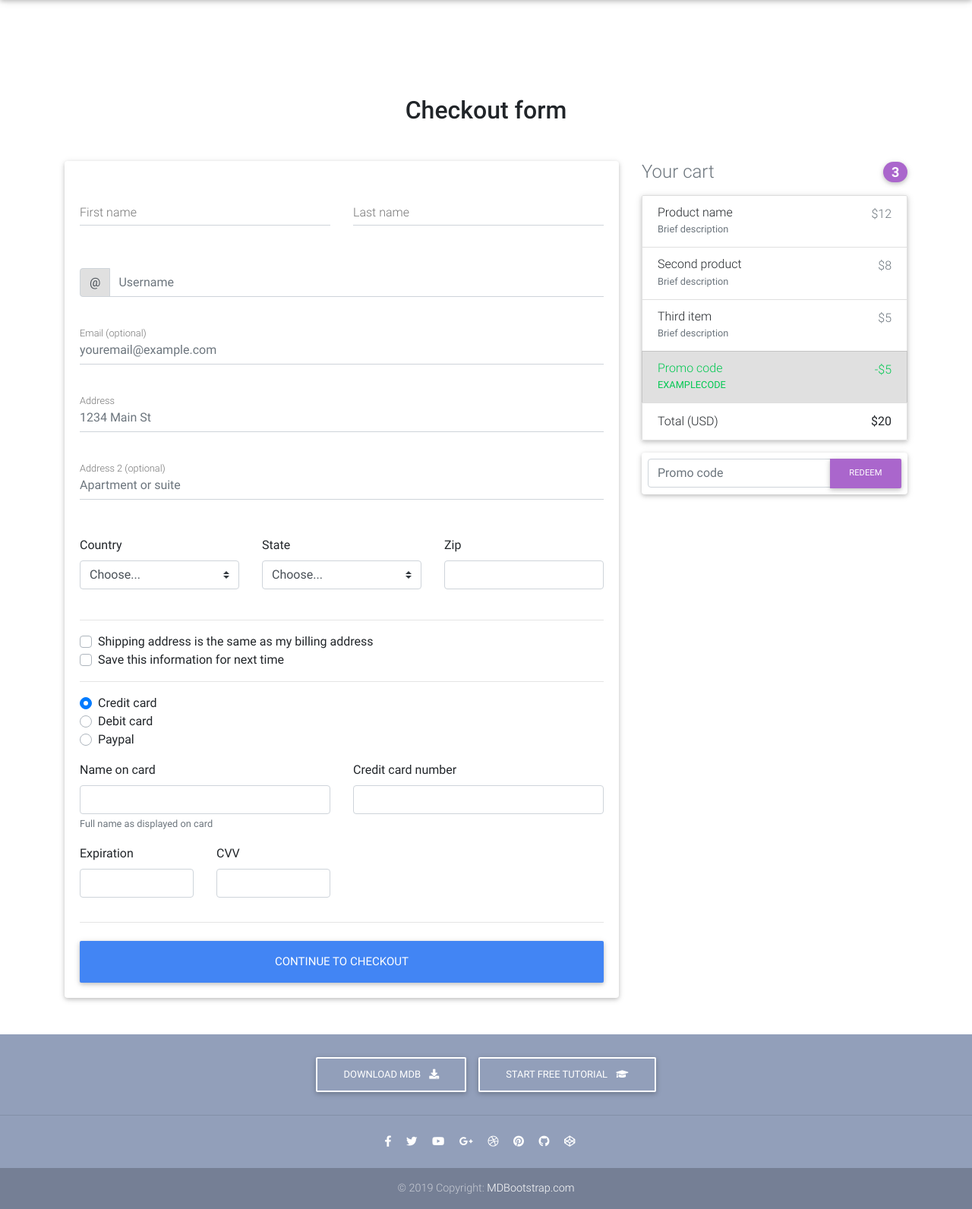
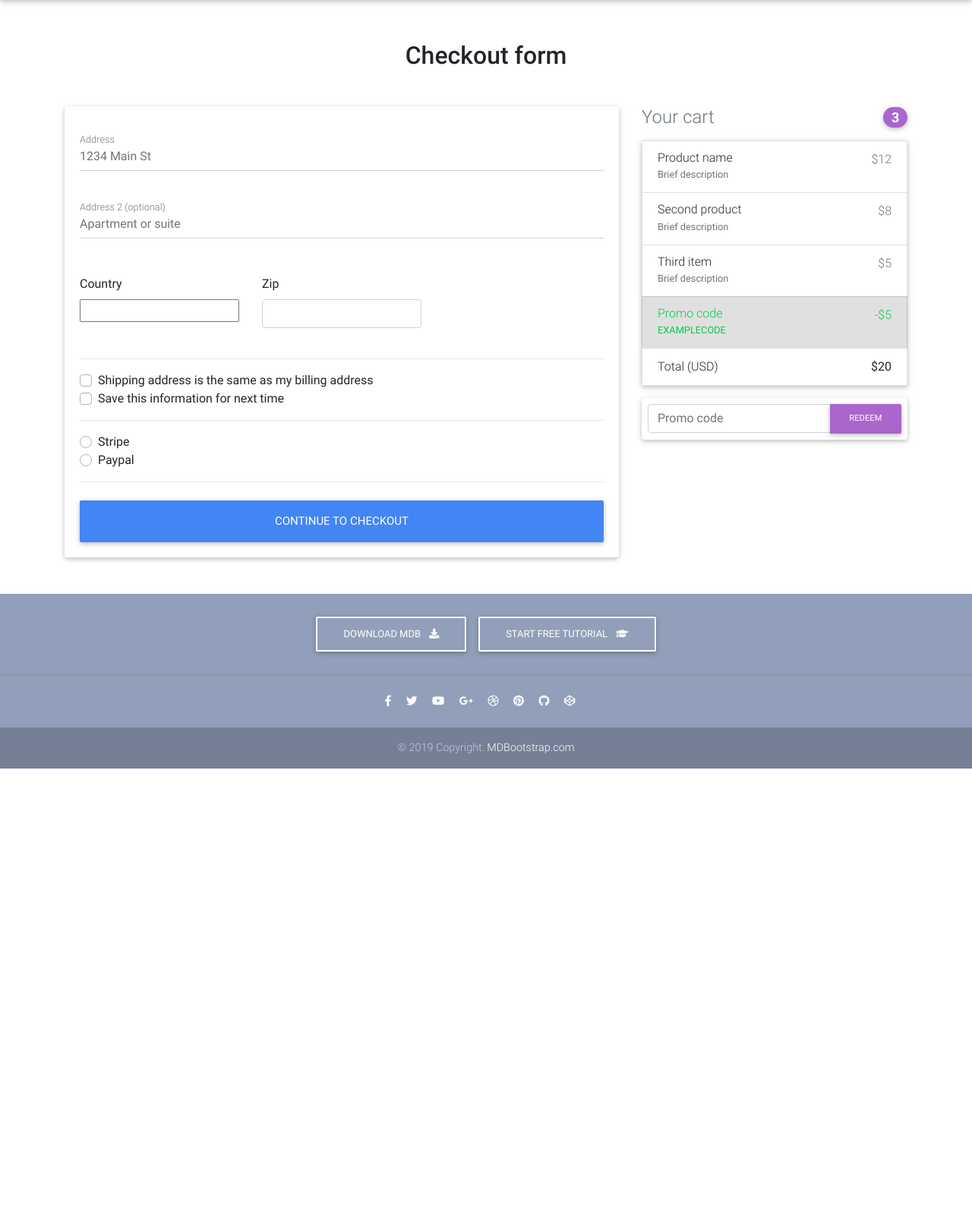
Before and after one commit to Omdaprog/django_ecommerce_store, a Django app: page /checkout/ in a window 1280 px wide. Shown: the part 66-1658 px from the top of the page at 76% size. After the commit the page ends 1078 px from the top, so only its background shows below. Run offline with Django 3.2, Linux system fonts and the light colour scheme; some libraries are stand-ins or nearby versions.

Commit message:
add the checkout process

```diff
--- /dev/null
+++ b/core/forms.py
@@ -0,0 +1,28 @@
+from django import forms
+from django_countries.fields import CountryField
+from django_countries.widgets import CountrySelectWidget
+PAYMENT_CHOICES = (
+    ('S','Stripe'),
+    ('p','Paypal')
+)
+
+class CheckoutForm(forms.Form):
+    street_adress = forms.CharField(widget=forms.TextInput(attrs={
+        'placeholder': '1234 Main St',
+        'class':'form-control'
+    }))
+    apartment_adress = forms.CharField(required = False, widget=forms.TextInput(attrs={
+        'placeholder': 'Apartment or suite',
+        'class':'form-control'
+    }))
+    country = CountryField(blank_label='(select country)').formfield(
+        required=False,
+        widget=CountrySelectWidget(attrs={
+            'class': 'custom-select d-block w-100',
+        }))
+    zip = forms.CharField(widget=forms.TextInput(attrs={
+        'class':'form-control'
+    }))
+    same_shipping_adress = forms.CharField(required = False)
+    save_info = forms.CharField(required = False)
+    payment_option = forms.ChoiceField(widget=forms.RadioSelect, choices=PAYMENT_CHOICES)
--- a/core/templates/checkout-page.html
+++ b/core/templates/checkout-page.html
@@ -3,6 +3,7 @@
 Checkout-page
 {% endblock title %}
 {% block content %}
+{% load crispy_forms_tags %}
 
 
 <!-- Navbar -->
@@ -77,7 +78,7 @@
 <!-- Navbar -->
 
 <!--Main layout-->
-<main class="mt-5 pt-4">
+<main>
   <div class="container wow fadeIn">
 
     <!-- Heading -->
@@ -92,62 +93,31 @@
         <!--Card-->
         <div class="card">
 
+
+          <!-- <form>
+            {% csrf_token %}
+            {{ form|crispy }}
+            <button class="btn btn-primary" type="submit">Checkout</button>
+          </form> -->
+
+
+
           <!--Card content-->
-          <form class="card-body">
+          <form method="POST" class="card-body">
+            {% csrf_token %}
 
-            <!--Grid row-->
-            <div class="row">
-
-              <!--Grid column-->
-              <div class="col-md-6 mb-2">
-
-                <!--firstName-->
-                <div class="md-form ">
-                  <input type="text" id="firstName" class="form-control">
-                  <label for="firstName" class="">First name</label>
-                </div>
-
-              </div>
-              <!--Grid column-->
-
-              <!--Grid column-->
-              <div class="col-md-6 mb-2">
-
-                <!--lastName-->
-                <div class="md-form">
-                  <input type="text" id="lastName" class="form-control">
-                  <label for="lastName" class="">Last name</label>
-                </div>
-
-              </div>
-              <!--Grid column-->
-
-            </div>
-            <!--Grid row-->
-
-            <!--Username-->
-            <div class="md-form input-group pl-0 mb-5">
-              <div class="input-group-prepend">
-                <span class="input-group-text" id="basic-addon1">@</span>
-              </div>
-              <input type="text" class="form-control py-0" placeholder="Username" aria-describedby="basic-addon1">
-            </div>
-
-            <!--email-->
-            <div class="md-form mb-5">
-              <input type="text" id="email" class="form-control" placeholder="youremail@example.com">
-              <label for="email" class="">Email (optional)</label>
-            </div>
 
             <!--address-->
             <div class="md-form mb-5">
-              <input type="text" id="address" class="form-control" placeholder="1234 Main St">
+              <!-- <input type="text" id="address" class="form-control" placeholder="1234 Main St"> -->
+              {{ form.street_adress }}
               <label for="address" class="">Address</label>
             </div>
 
             <!--address-2-->
             <div class="md-form mb-5">
-              <input type="text" id="address-2" class="form-control" placeholder="Apartment or suite">
+              <!-- <input type="text" id="address-2" class="form-control" placeholder="Apartment or suite"> -->
+              {{ form.apartment_adress }}
               <label for="address-2" class="">Address 2 (optional)</label>
             </div>
 
@@ -158,10 +128,11 @@
               <div class="col-lg-4 col-md-12 mb-4">
 
                 <label for="country">Country</label>
-                <select class="custom-select d-block w-100" id="country" required>
+                <!-- <select class="custom-select d-block w-100" id="country" required>
                   <option value="">Choose...</option>
                   <option>United States</option>
-                </select>
+                </select> -->
+                {{ form.country }}
                 <div class="invalid-feedback">
                   Please select a valid country.
                 </div>
@@ -169,26 +140,14 @@
               </div>
               <!--Grid column-->
 
-              <!--Grid column-->
-              <div class="col-lg-4 col-md-6 mb-4">
 
-                <label for="state">State</label>
-                <select class="custom-select d-block w-100" id="state" required>
-                  <option value="">Choose...</option>
-                  <option>California</option>
-                </select>
-                <div class="invalid-feedback">
-                  Please provide a valid state.
-                </div>
-
-              </div>
-              <!--Grid column-->
 
               <!--Grid column-->
               <div class="col-lg-4 col-md-6 mb-4">
 
                 <label for="zip">Zip</label>
-                <input type="text" class="form-control" id="zip" placeholder="" required>
+                <!-- <input type="text" class="form-control" id="zip" placeholder="" required> -->
+                {{ form.zip }}
                 <div class="invalid-feedback">
                   Zip code required.
                 </div>
@@ -202,64 +161,28 @@
             <hr>
 
             <div class="custom-control custom-checkbox">
-              <input type="checkbox" class="custom-control-input" id="same-address">
+              <input {% if form.same_shipping_adress.value %} checked {% endif %} type="checkbox" class="custom-control-input" name="same_billing_adress" id="same-address">
+
               <label class="custom-control-label" for="same-address">Shipping address is the same as my billing
                 address</label>
             </div>
             <div class="custom-control custom-checkbox">
-              <input type="checkbox" class="custom-control-input" id="save-info">
+              <input {% if form.same_shipping_adress.value %} checked {% endif %} type="checkbox" class="custom-control-input" name="save_info" id="save-info">
               <label class="custom-control-label" for="save-info">Save this information for next time</label>
             </div>
 
             <hr>
 
             <div class="d-block my-3">
+              {% for value, name in form.fields.payment_option.choices %}
               <div class="custom-control custom-radio">
-                <input id="credit" name="paymentMethod" type="radio" class="custom-control-input" checked required>
-                <label class="custom-control-label" for="credit">Credit card</label>
+                <input id="{{ name }}" name="payment_option" value="{{value}}" type="radio" class="custom-control-input" required>
+                <label class="custom-control-label" for="{{ name }}">{{ name }}</label>
               </div>
-              <div class="custom-control custom-radio">
-                <input id="debit" name="paymentMethod" type="radio" class="custom-control-input" required>
-                <label class="custom-control-label" for="debit">Debit card</label>
-              </div>
-              <div class="custom-control custom-radio">
-                <input id="paypal" name="paymentMethod" type="radio" class="custom-control-input" required>
-                <label class="custom-control-label" for="paypal">Paypal</label>
-              </div>
+              {% endfor %}
             </div>
-            <div class="row">
-              <div class="col-md-6 mb-3">
-                <label for="cc-name">Name on card</label>
-                <input type="text" class="form-control" id="cc-name" placeholder="" required>
-                <small class="text-muted">Full name as displayed on card</small>
-                <div class="invalid-feedback">
-                  Name on card is required
-                </div>
-              </div>
-              <div class="col-md-6 mb-3">
-                <label for="cc-number">Credit card number</label>
-                <input type="text" class="form-control" id="cc-number" placeholder="" required>
-                <div class="invalid-feedback">
-                  Credit card number is required
-                </div>
-              </div>
-            </div>
-            <div class="row">
-              <div class="col-md-3 mb-3">
-                <label for="cc-expiration">Expiration</label>
-                <input type="text" class="form-control" id="cc-expiration" placeholder="" required>
-                <div class="invalid-feedback">
-                  Expiration date required
-                </div>
-              </div>
-              <div class="col-md-3 mb-3">
-                <label for="cc-expiration">CVV</label>
-                <input type="text" class="form-control" id="cc-cvv" placeholder="" required>
-                <div class="invalid-feedback">
-                  Security code required
-                </div>
-              </div>
-            </div>
+
+
             <hr class="mb-4">
             <button class="btn btn-primary btn-lg btn-block" type="submit">Continue to checkout</button>
 
--- a/core/urls.py
+++ b/core/urls.py
@@ -1,6 +1,6 @@
 from django.urls import path
 from .views import (
-    checkout,
+    CheckoutView,
     ItemDetailView,
     HomeView,
     add_to_cart,
@@ -15,7 +15,7 @@
 urlpatterns = [
     path('', HomeView.as_view(), name='home'),
     path('product/<slug>/',ItemDetailView.as_view() , name='product'),
-    path('checkout/', checkout, name='checkout'),
+    path('checkout/', CheckoutView.as_view(), name='checkout'),
     path('add_to_cart/<slug>/', add_to_cart, name='add-to-cart'),
     path('remove-from-cart/<slug>/', remove_from_cart, name='remove-from-cart'),
     path('remove_item_from_cart/<slug>/', remove_item_from_cart, name='remove_item_from_cart'),
--- a/core/views.py
+++ b/core/views.py
@@ -1,17 +1,55 @@
 from django.shortcuts import render, redirect , get_object_or_404
 from django.views.generic import ListView, DetailView, View
-from .models import Item , Order, OrderItem
+from .models import Item , Order, OrderItem, BillingAdress
 from django.utils import timezone
 from django.contrib import messages
 from django.core.exceptions import ObjectDoesNotExist
 from django.contrib.auth.decorators import login_required
 from django.contrib.auth.mixins import LoginRequiredMixin
+from .forms import CheckoutForm
 
 
+class CheckoutView(View):
+    def get(self, *args, **kwargs):
+        # form
+        form = CheckoutForm()
+        context = {
+            'form' : form
+        }
+        return render(self.request, "checkout-page.html", context)
 
-def checkout(request):
+    def post(self, *args, **kwargs):
+        form = CheckoutForm(self.request.POST or None)
+        try:
+            order = Order.objects.get(user=self.request.user, ordered=False)
+            if form.is_valid():
+                street_adress = form.cleaned_data.get('street_adress')
+                apartment_adress = form.cleaned_data.get('apartment_adress')
+                country = form.cleaned_data.get('country')
+                zip = form.cleaned_data.get('zip')
+                # TODO: add functionality for these fields
+                # same_shipping_adress = form.cleaned_data.get('same_shipping_adress')
+                # save_info = form.cleaned_data.get('save_info')
+                payment_option = form.cleaned_data.get('payment_option')
+                billing_adress = BillingAdress(
+                    user=self.request.user,
+                    street_adress=street_adress,
+                    apartment_adress=apartment_adress,
+                    country=country,
+                    zip=zip,
+                )
+                billing_adress.save()
+                order.billing_adress = billing_adress
+                order.save()
+                # TODO: add redirect to the selected payment options
+                return redirect('core:checkout')
+            messages.warning(self.request, "Failed checkout")
+            return redirect("core:checkout")
 
-    return render(request, "checkout-page.html")
+        except ObjectDoesNotExist:
+            messages.error(self.request, "You do not have an active order")
+            return redirect("core:order-summary")
+
 
 class ItemDetailView(DetailView):
     model = Item
--- a/djecommerce/settings.py
+++ b/djecommerce/settings.py
@@ -39,10 +39,10 @@
     'django.contrib.staticfiles',
     'core',
 
-
+    'django_countries',
+    'crispy_forms',
 
     'django.contrib.sites', # new
-
     'allauth', # new
     'allauth.account', # new
     'allauth.socialaccount', # new
--- a/requirements.txt
+++ b/requirements.txt
@@ -4,6 +4,8 @@
 defusedxml==0.6.0
 Django==2.2.8
 django-allauth==0.41.0
+django-countries==6.1
+django-crispy-forms==1.9.0
 idna==2.9
 oauthlib==3.1.0
 pep8==1.7.1
```
Also changed, not shown: core/models.py (+15 -1 lines), core/migrations/0011_auto_20200324_0015.py (added), core/migrations/0012_auto_20200324_0018.py (added), db.sqlite3.
